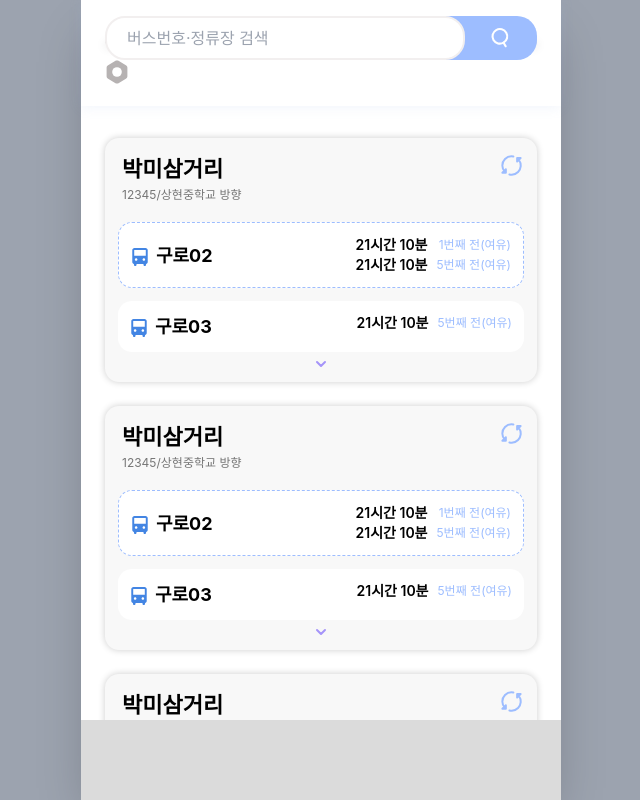
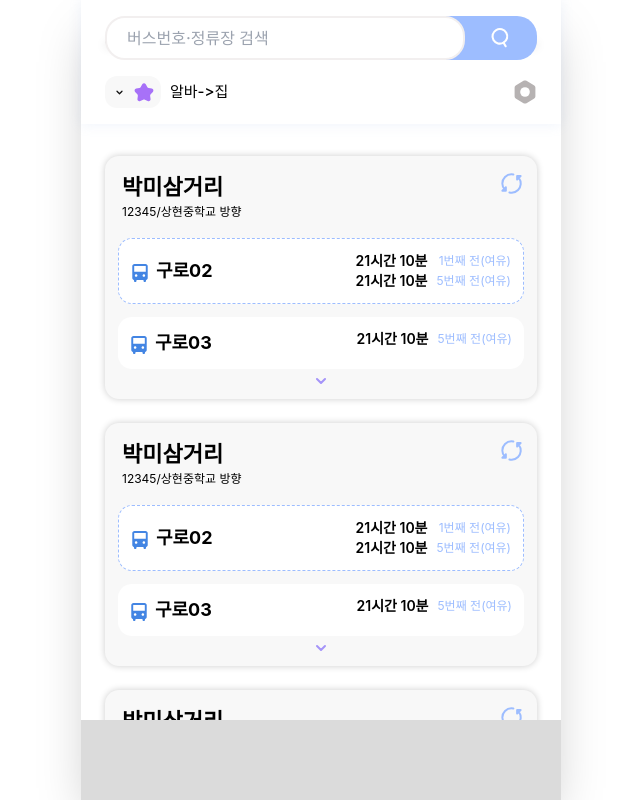
Before and after one commit to TagoSipda/FE, a React (Create React App) app: page / in a window 1280 px wide. Shown: the whole page, without its empty margins (319-959 px from the left). Built offline with nearby package versions, Linux system fonts and the light colour scheme.

Commit message:
feat: Add common components - Modal, Set Modal's UX

```diff
--- a/src/App.tsx
+++ b/src/App.tsx
@@ -4,7 +4,7 @@ import React from "react";
 
 function App() {
   return (
-    <div className=" flex items-center justify-center h-screen bg-gray-400">
+    <div className="bg-gray-400">
       <section className=" max-w-[480px] w-screen h-screen min-w-[320px] max-h-[926px] min-h-[640px] relative shadow-2xl bg-white">
         <Main />
         <Ad />
--- /dev/null
+++ b/src/Common/Arrow.tsx
@@ -0,0 +1,65 @@
+import React from "react";
+
+export const ArrowUp = ({
+  onClick,
+  color = "#A594F9",
+  width = 24,
+  height = 24,
+}: {
+  onClick?: React.MouseEventHandler<HTMLDivElement>;
+  color?: string;
+  width?: number;
+  height?: number;
+}) => {
+  return (
+    <div onClick={onClick} className={`text-${color}`}>
+      <svg
+        width={width}
+        height={height}
+        viewBox="0 0 24 24"
+        fill="none"
+        xmlns="http://www.w3.org/2000/svg"
+      >
+        <path
+          d="M16 14L12 10L8 14"
+          stroke={color}
+          stroke-width="2"
+          stroke-linecap="round"
+          stroke-linejoin="round"
+        />
+      </svg>
+    </div>
+  );
+};
+
+export const ArrowDown = ({
+  onClick,
+  color = "#A594F9",
+  width = 24,
+  height = 24,
+}: {
+  onClick?: React.MouseEventHandler<HTMLDivElement>;
+  color?: string;
+  width?: number;
+  height?: number;
+}) => {
+  return (
+    <div onClick={onClick} className={`text-${color}`}>
+      <svg
+        width={width}
+        height={height}
+        viewBox="0 0 24 24"
+        fill="none"
+        xmlns="http://www.w3.org/2000/svg"
+      >
+        <path
+          d="M16 10L12 14L8 10"
+          stroke={color}
+          stroke-width="2"
+          stroke-linecap="round"
+          stroke-linejoin="round"
+        />
+      </svg>
+    </div>
+  );
+};
--- /dev/null
+++ b/src/Common/CategoryDropdown.tsx
@@ -0,0 +1,43 @@
+import React from "react";
+import { ArrowDown } from "./Arrow";
+
+const StarIcon = () => {
+  return (
+    <svg
+      width="20"
+      height="20"
+      viewBox="0 0 20 20"
+      fill="none"
+      xmlns="http://www.w3.org/2000/svg"
+    >
+      <path
+        d="M11.7585 2.24581C11.002 0.849433 8.99806 0.849431 8.24154 2.24581L6.73132 5.03334C6.44328 5.565 5.93016 5.93781 5.3355 6.04746L2.21772 6.62237C0.655909 6.91036 0.0366497 8.81624 1.13091 9.96724L3.31532 12.2649C3.73195 12.7032 3.92795 13.3064 3.84848 13.9058L3.4318 17.0487C3.22307 18.623 4.8443 19.8009 6.27712 19.1159L9.13737 17.7484C9.68291 17.4876 10.3172 17.4876 10.8627 17.7484L13.723 19.1159C15.1558 19.8009 16.777 18.623 16.5683 17.0487L16.1516 13.9058C16.0721 13.3064 16.2681 12.7032 16.6848 12.2649L18.8692 9.96724C19.9634 8.81624 19.3442 6.91036 17.7824 6.62237L14.6646 6.04746C14.0699 5.93781 13.5568 5.56501 13.2688 5.03334L11.7585 2.24581Z"
+        fill="#A771F8"
+      />
+    </svg>
+  );
+};
+
+const CategoryDropdown = ({
+  clickCategoryHandler,
+}: {
+  clickCategoryHandler: () => void;
+}) => {
+  return (
+    <>
+      <section className="flex items-center gap-2.25 cursor-pointer">
+        <div
+          className="w-14 h-8 bg-gray flex items-center justify-between rounded-xl py-1.25 px-1.75"
+          onClick={clickCategoryHandler}
+        >
+          <ArrowDown color={"#111111"} width={15} height={15} />
+          <StarIcon />
+        </div>
+        <span className="text-sm-base font-medium">{"알바->집"}</span>
+      </section>
+
+    </>
+  );
+};
+
+export default CategoryDropdown;
--- /dev/null
+++ b/src/Common/ModalContainer.tsx
@@ -0,0 +1,37 @@
+import React from "react";
+import { createPortal } from "react-dom";
+
+interface ModalContainerP {
+  classNames?: string;
+  onClose?: () => void;
+  children: React.ReactElement;
+}
+
+const ChildrenWrapper = ({ children }: { children: React.ReactElement }) => {
+  return React.cloneElement(children, {
+    className: `${children.props?.className || ""} absolute w-full z-50 top-0`,
+  });
+};
+
+const ModalContainer = ({
+  children,
+  classNames = "",
+  onClose,
+}: ModalContainerP) => {
+  return (
+    <section className={classNames}>
+      {createPortal(
+        <div className="top-0 fixed">
+          <div
+            className="relative inset-0 max-w-[480px] w-screen h-screen min-w-[320px] max-h-[926px] min-h-[640px] bg-black bg-opacity-30 z-40 "
+            onClick={onClose}
+          ></div>
+          <ChildrenWrapper children={children || <div></div>}></ChildrenWrapper>
+        </div>,
+        document.body
+      )}
+    </section>
+  );
+};
+
+export default ModalContainer;
--- a/src/Main/BusContainer.tsx
+++ b/src/Main/BusContainer.tsx
@@ -46,7 +46,7 @@ const BusContainer = ({
         <div>
           <img className="inline" src={BustIcon} alt="BustIcon" />
         </div>
-        <span className="text-h2 font-bold">{name}</span>
+        <span className="text-lg font-bold">{name}</span>
       </div>
 
       <div>
--- a/src/Main/Header/Header.tsx
+++ b/src/Main/Header/Header.tsx
@@ -1,21 +1,50 @@
-import React from "react";
+import React, { useRef, useState } from "react";
 import Search from "./Search";
 import Setting from "images/settingLogo.svg";
+import CategoryDropdown from "Common/CategoryDropdown";
+import ModalContainer from "Common/ModalContainer";
 
 const Header = () => {
+  const [isCategoryOpen, setIsCategoryOpen] = useState<boolean>(false);
+  const headerRef = useRef<HTMLHeadElement | null>(null);
+
+  const clickCategoryHandler = () => {
+    setIsCategoryOpen((prev) => !prev);
+  };
+
+  const closeCategoryList = () => {
+    setIsCategoryOpen(false);
+  };
+
+  console.log(isCategoryOpen);
+
   return (
-    <header className="sticky px-6 py-4 shadow-header h-25">
+    <>
+      <header
+        className="bg-white sticky px-6 py-4 shadow-header h-25 z-50"
+        ref={headerRef}
+      >
         <div className=" relative">
           <Search />
         </div>
 
-      <div>
-        {/* 카테고리 드롭다운 */}
+        <div className="flex justify-between items-center pt-4">
+          <CategoryDropdown clickCategoryHandler={clickCategoryHandler} />
           <button>
             <img src={Setting} alt={"setting"} />
           </button>
         </div>
       </header>
+
+      {isCategoryOpen && (
+        <ModalContainer classNames=" " onClose={closeCategoryList}>
+          <section
+            className={` h-40 bg-white`}
+            style={{ top: `${headerRef.current?.clientHeight}px` }}
+          ></section>
+        </ModalContainer>
+      )}
+    </>
   );
 };
 
--- a/src/Main/Header/Search.tsx
+++ b/src/Main/Header/Search.tsx
@@ -57,12 +57,10 @@ const Search = () => {
       e.stopPropagation();
 
       activeSearch();
-      console.log("inputKeydownHandler", e?.key);
     }
   };
 
   const clickSearchBtnHandler = () => {
-    console.log("clickSearchBtnHandler");
     activeSearch();
   };
 
@@ -93,7 +91,7 @@ const Search = () => {
           }`}
         >
           <input
-            className="text-placeholder w-full outline-none"
+            className="text-placeholder w-full outline-none font-medium"
             placeholder={isClicked ? "" : "버스번호·정류장 검색"}
             onChange={inputChangeHandler}
             onKeyDown={inputKeydownHandler}
--- a/src/Main/StopContainer.tsx
+++ b/src/Main/StopContainer.tsx
@@ -32,13 +32,13 @@ const StopContainer = ({
   };
 
   return (
-    <article className="bg-grey shadow-drop-container pt-3.75 rounded-medium">
+    <article className="bg-gray shadow-drop-container pt-3.75 rounded-medium">
       <section className="pl-4.25 pr-3.25 py-0 mb-4.5">
         <div className="flex justify-between items-start">
-          <div className="text-title font-bold">{name}</div>
+          <div className="text-xl-2xl font-bold">{name}</div>
           <RefreshButton onClick={refresh} color="main" />
         </div>
-        <div className="text-desc">
+        <div className="text-xs">
           <span>{no}</span>
           <span>/</span>
           <span>{direction} 방향</span>
--- a/src/Main/index.tsx
+++ b/src/Main/index.tsx
@@ -48,15 +48,21 @@ const tempStops: StopItemT[] = Array(4)
   .fill(tempStopItem)
   .map((stop, index) => ({ ...stop, id: index }));
 
+const MainContent = () => {
+  return (
+    <section className="py-8 px-6 overflow-hidden flex flex-col gap-6 h-main-list overflow-y-scroll">
+      {tempStops.map((stop) => (
+        <StopContainer {...stop} key={stop.id} />
+      ))}
+    </section>
+  );
+};
+
 const Main = () => {
   return (
     <>
       <Header />
-      <section className="py-8 px-6 overflow-hidden flex flex-col gap-6 h-main-list overflow-y-scroll">
-        {tempStops.map((stop) => (
-          <StopContainer {...stop} key={stop.id} />
-        ))}
-      </section>
+      <MainContent />
     </>
   );
 };
--- a/src/index.css
+++ b/src/index.css
@@ -9,6 +9,11 @@ body {
     sans-serif;
   -webkit-font-smoothing: antialiased;
   -moz-osx-font-smoothing: grayscale;
+
+  display: flex;
+  align-items: center;
+  justify-content: center;
+  height: 100vh;
 }
 
 code {
--- a/tailwind.config.js
+++ b/tailwind.config.js
@@ -5,7 +5,7 @@ module.exports = {
     extend: {
       colors: {
         main: "#9DBDFF",
-        grey: "#F8F8F8",
+        gray: "#F8F8F8",
         desc: "#767676",
         disabled: "#DBDBDB",
         placeholder: "#B9AEAE",
@@ -17,15 +17,15 @@ module.exports = {
         "slight-drop-container": "0px 3px 10px 1px rgba(0,0, 0, 0.1)",
       },
       fontSize: {
-        title: "22px",
-        h2: "18px",
-        desc: "12px",
+        "xl-2xl": "22px",
+        "sm-base": "15px",
       },
       borderRadius: {
         medium: "14px",
         "2.5xl": "20px",
       },
       spacing: {
+        1.25: "5px",
         1.75: "7px",
         2.25: "9px",
         3.25: "13px",
```
Lines whose indentation alone changed are shown as unchanged.
